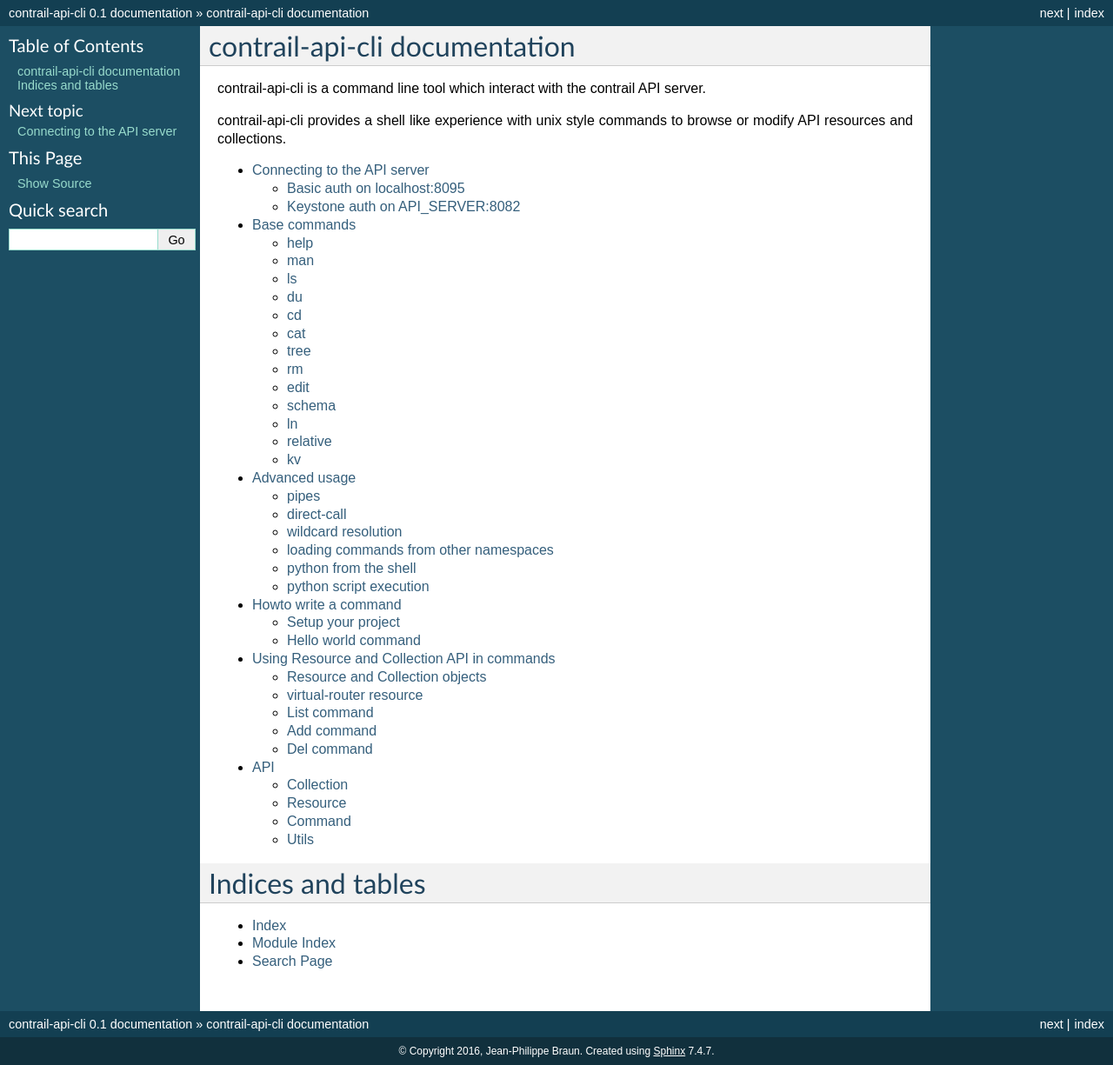
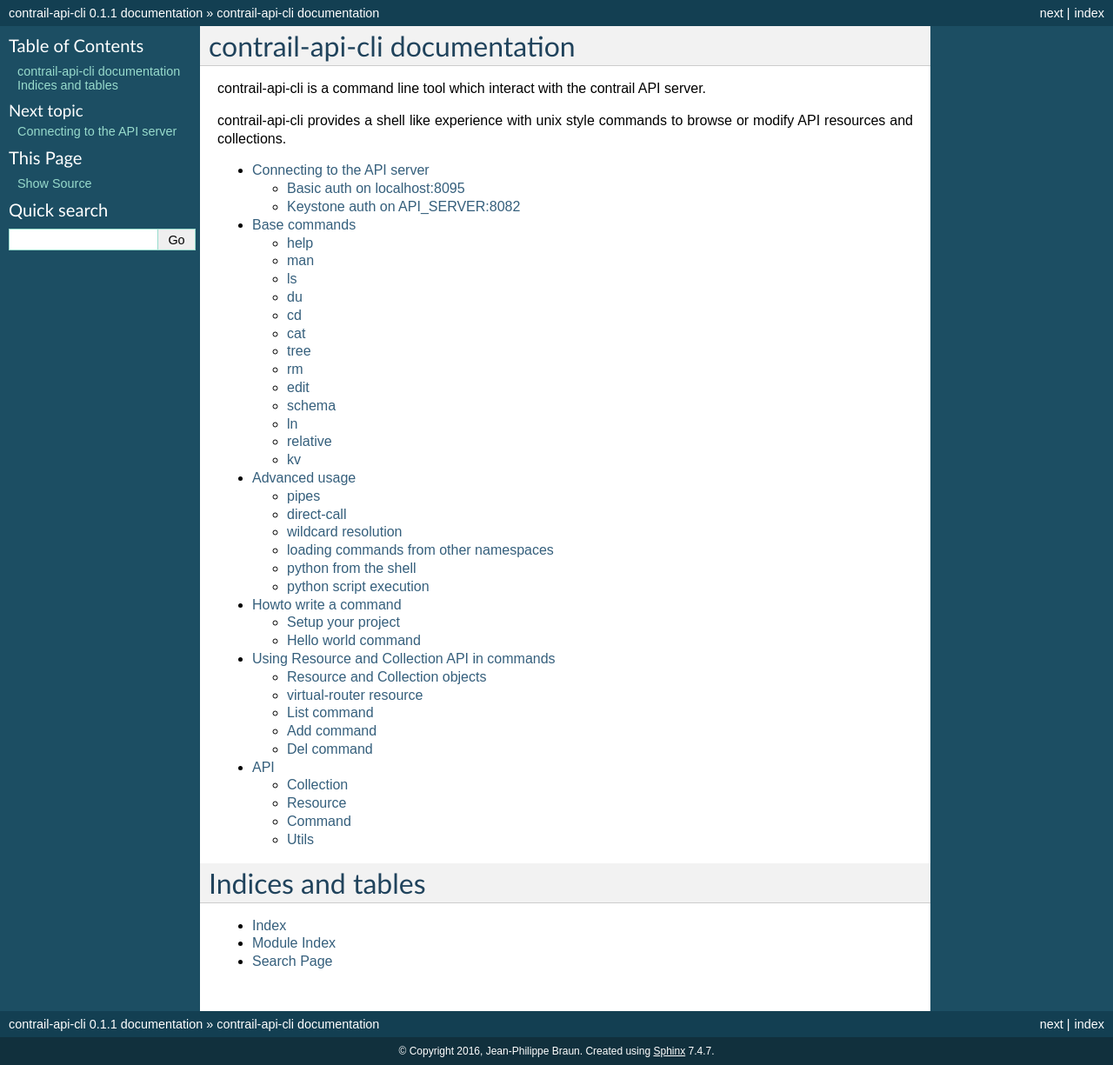
Before and after one commit to eonpatapon/contrail-api-cli, a Sphinx documentation site: the page built from doc/index.rst, in a window 1280 px wide. Shown: the whole page at 87% size. Built offline with Sphinx 7.4.7, drawn with Linux system fonts in a browser that asks for light colours.

Commit message:
Bump to 0.1.1

```diff
--- a/doc/conf.py
+++ b/doc/conf.py
@@ -59,7 +59,7 @@ author = u'Jean-Philippe Braun'
 # The short X.Y version.
 version = u'0.1'
 # The full version, including alpha/beta/rc tags.
-release = u'0.1'
+release = u'0.1.1'
 
 # The language for content autogenerated by Sphinx. Refer to documentation
 # for a list of supported languages.
--- a/setup.py
+++ b/setup.py
@@ -18,7 +18,7 @@ if sys.version_info[0] == 2:
 
 setup(
     name='contrail-api-cli',
-    version='0.1',
+    version='0.1.1',
     description="Simple CLI program to browse Contrail API server",
     long_description=open('README.md').read(),
     author="Jean-Philippe Braun",
```
